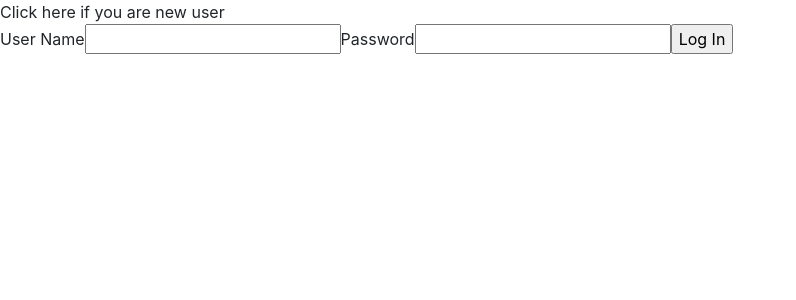
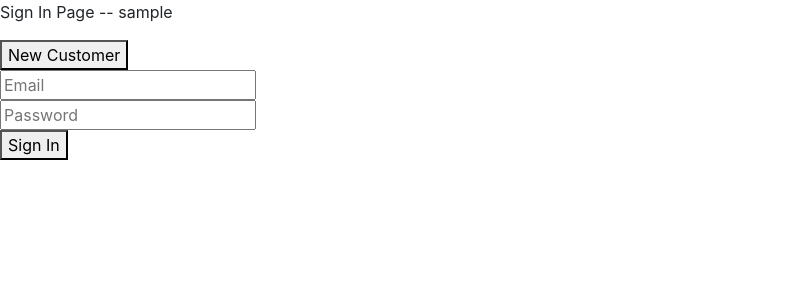
Before and after one commit to ruinanzhang/Air-dog, a React (Create React App) app in the folder client/: page /Login in a window 1280 px wide. Shown: the top 300 px of the page, without its empty margins (0-796 px from the left). Built offline with nearby package versions, Linux system fonts and the light colour scheme.

Commit message:
sepeared signin and signup pages, added redirect link in signin page

```diff
--- a/client/src/pages/Login.js
+++ b/client/src/pages/Login.js
@@ -1,77 +1,224 @@
 import React, { Component } from "react";
 import './App.css';
+import { Route, Switch } from 'react-router-dom';
+import Home from './Home';
+import Signup from './Signup';
+import { useHistory } from 'react-router-dom';
+
 
 class LoginPage extends Component {
   constructor() {
     super();
     this.state = {
-      username: '',
-      password: '',
-      error: '',
+      isLoading: true,
+      token: '',
+      signInError: '',
+      signInEmail: '',
+      signInPassword: '',
     };
 
-    this.handlePassChange = this.handlePassChange.bind(this);
-    this.handleUserChange = this.handleUserChange.bind(this);
-    this.handleSubmit = this.handleSubmit.bind(this);
-    this.dismissError = this.dismissError.bind(this);
+    this.onTextboxChangeSignInEmail = this.onTextboxChangeSignInEmail.bind(this);
+    this.onTextboxChangeSignInPassword = this.onTextboxChangeSignInPassword.bind(this);
+
+    // this.handlePassChange = this.handlePassChange.bind(this);
+    // this.handleUserChange = this.handleUserChange.bind(this);
+    // this.handleSubmit = this.handleSubmit.bind(this);
+    // this.dismissError = this.dismissError.bind(this);
+
+    this.onSignIn = this.onSignIn.bind(this);
   }
+  // state = {
+  //   redirect: false
+  // }
+  // setRedirect = () => {
+  //   this.setState({
+  //     redirect: true
+  //   })
+  // }
+  // renderRedirect = () => {
+  //   if (this.state.redirect) {
+  //     window.location.href = "/google.com";
+  //   }
+  // }
 
-  dismissError() {
-    this.setState({ error: '' });
-  }
+  // Functions starting from here:
 
-  handleSubmit(evt) {
-    evt.preventDefault();
 
-    if (!this.state.username) {
-      return this.setState({ error: 'Username is required' });
-    }
-
-    if (!this.state.password) {
-      return this.setState({ error: 'Password is required' });
-    }
-
-    return this.setState({ error: '' });
-  }
-
-  handleUserChange(evt) {
+  onTextboxChangeSignInEmail(event) {
     this.setState({
-      username: evt.target.value,
-    });
-  };
-
-  handlePassChange(evt) {
-    this.setState({
-      password: evt.target.value,
+      signInEmail: event.target.value,
     });
   }
 
+  onTextboxChangeSignInPassword(event) {
+    this.setState({
+      signInPassword: event.target.value,
+    });
+  }
+
+  componentDidMount() {
+    this.setState({
+      isLoading: false
+    });
+  }
+  onSignIn() {
+    // Grab state
+    const {
+      signInEmail,
+      signInPassword,
+    } = this.state;
+
+    this.setState({
+      isLoading: true,
+    });
+
+    // Post request to backend
+    fetch('/api/signin', {
+      method: 'POST',
+      headers: {
+        'Content-Type': 'application/json'
+      },
+      body: JSON.stringify({
+        email: signInEmail,
+        password: signInPassword,
+      }),
+    }).then(res => res.json())
+      .then(json => {
+        console.log('json', json);
+        if (json.success) {
+          //   setInStorage('the_main_app', { token: json.token });
+          this.setState({
+            signInError: json.message,
+            isLoading: false,
+            signInPassword: '',
+            signInEmail: '',
+            token: json.token,
+          });
+        } else {
+          this.setState({
+            signInError: json.message,
+            isLoading: false,
+          });
+        }
+      });
+  }
   render() {
-    // NOTE: I use data-attributes for easier E2E testing
-    // but you don't need to target those (any css-selector will work)
-
+    const {
+      isLoading,
+      token,
+      signInError,
+      signInEmail,
+      signInPassword,
+    } = this.state;
+    if (isLoading) {
+      return (<div><p>Loading...</p></div>);
+    }
+    if (!token) {
+      return (
+        <div>
+          <div>
+            {
+              (signInError) ? (
+                <p>{signInError}</p>
+              ) : (null)
+            }
+            <p>Sign In Page -- sample </p>
+            <div>
+            <button onClick={() => {
+              window.location.href = "/Signup";
+            }}>
+              New Customer
+            </button>
+            </div>
+            <input
+              type="email"
+              placeholder="Email"
+              value={signInEmail}
+              onChange={this.onTextboxChangeSignInEmail}
+            />
+            <br />
+            <input
+              type="password"
+              placeholder="Password"
+              value={signInPassword}
+              onChange={this.onTextboxChangeSignInPassword}
+            />
+            <br />
+            <Switch>
+              <Route exact path='/' component={Home} />
+              <button onClick={this.onSignIn}>Sign In</button>
+            </Switch>
+          </div>
+          <br />
+          <br />
+        </div>
+      );
+    }
     return (
-      <div className="Login">
-        <div>Click here if you are new user</div>
-        <form onSubmit={this.handleSubmit}>
-          {
-            this.state.error &&
-            <h3 data-test="error" onClick={this.dismissError}>
-              <button onClick={this.dismissError}>✖</button>
-              {this.state.error}
-            </h3>
-          }
-          <label>User Name</label>
-          <input type="text" data-test="username" value={this.state.username} onChange={this.handleUserChange} />
-
-          <label>Password</label>
-          <input type="password" data-test="password" value={this.state.password} onChange={this.handlePassChange} />
-
-          <input type="submit" value="Log In" data-test="submit" />
-        </form>
+      <div>
+        <p>Signed in</p>
       </div>
     );
+
   }
 }
 
 export default LoginPage;
+
+  // dismissError() {
+  //   this.setState({ error: '' });
+  // }
+
+  // handleSubmit(evt) {
+  //   evt.preventDefault();
+
+  //   if (!this.state.username) {
+  //     return this.setState({ error: 'Username is required' });
+  //   }
+
+  //   if (!this.state.password) {
+  //     return this.setState({ error: 'Password is required' });
+  //   }
+
+  //   return this.setState({ error: '' });
+  // }
+
+  // handleUserChange(evt) {
+  //   this.setState({
+  //     username: evt.target.value,
+  //   });
+  // };
+
+  // handlePassChange(evt) {
+  //   this.setState({
+  //     password: evt.target.value,
+  //   });
+  // }
+
+//   render() {
+//     // NOTE: I use data-attributes for easier E2E testing
+//     // but you don't need to target those (any css-selector will work)
+
+//     return (
+//       <div className="Login">
+//         <div>Click here if you are new user </div>
+//         <form onSubmit={this.handleSubmit}>
+//           {
+//             this.state.error &&
+//             <h3 data-test="error" onClick={this.dismissError}>
+//               <button onClick={this.dismissError}>✖</button>
+//               {this.state.error}
+//             </h3>
+//           }
+//           <label>User Name</label>
+//           <input type="text" data-test="username" value={this.state.username} onChange={this.handleUserChange} />
+
+//           <label>Password</label>
+//           <input type="password" data-test="password" value={this.state.password} onChange={this.handlePassChange} />
+
+//           <input type="submit" value="Log In" data-test="submit" />
+//         </form>
+//       </div>
+//     );
+//   }
+// }
--- a/client/src/pages/Signup.js
+++ b/client/src/pages/Signup.js
@@ -14,19 +14,19 @@ class Signup extends Component {
             isLoading: true,
             token: '',
             signUpError: '',
-            signInError: '',
-            signInEmail: '',
-            signInPassword: '',
+            // signInError: '',
+            // signInEmail: '',
+            // signInPassword: '',
             signUpEmail: '',
             signUpPassword: '',
         };
 
-        this.onTextboxChangeSignInEmail = this.onTextboxChangeSignInEmail.bind(this);
-        this.onTextboxChangeSignInPassword = this.onTextboxChangeSignInPassword.bind(this);
+        // this.onTextboxChangeSignInEmail = this.onTextboxChangeSignInEmail.bind(this);
+        // this.onTextboxChangeSignInPassword = this.onTextboxChangeSignInPassword.bind(this);
         this.onTextboxChangeSignUpEmail = this.onTextboxChangeSignUpEmail.bind(this);
         this.onTextboxChangeSignUpPassword = this.onTextboxChangeSignUpPassword.bind(this);
 
-        this.onSignIn = this.onSignIn.bind(this);
+        // this.onSignIn = this.onSignIn.bind(this);
         this.onSignUp = this.onSignUp.bind(this);
         // this.logout = this.logout.bind(this);
     }
@@ -38,17 +38,17 @@ class Signup extends Component {
 
     //  These functions help with updating values of textboxes/state values:
 
-    onTextboxChangeSignInEmail(event) {
-        this.setState({
-            signInEmail: event.target.value,
-        });
-    }
+    // onTextboxChangeSignInEmail(event) {
+    //     this.setState({
+    //         signInEmail: event.target.value,
+    //     });
+    // }
 
-    onTextboxChangeSignInPassword(event) {
-        this.setState({
-            signInPassword: event.target.value,
-        });
-    }
+    // onTextboxChangeSignInPassword(event) {
+    //     this.setState({
+    //         signInPassword: event.target.value,
+    //     });
+    // }
 
     onTextboxChangeSignUpEmail(event) {
         this.setState({
@@ -106,56 +106,56 @@ class Signup extends Component {
 
 
 
-      onSignIn() {
-        // Grab state
-        const {
-          signInEmail,
-          signInPassword,
-        } = this.state;
+    //   onSignIn() {
+    //     // Grab state
+    //     const {
+    //       signInEmail,
+    //       signInPassword,
+    //     } = this.state;
 
-        this.setState({
-          isLoading: true,
-        });
+    //     this.setState({
+    //       isLoading: true,
+    //     });
 
-        // Post request to backend
-        fetch('/api/signin', {
-          method: 'POST',
-          headers: {
-            'Content-Type': 'application/json'
-          },
-          body: JSON.stringify({
-            email: signInEmail,
-            password: signInPassword,
-          }),
-        }).then(res => res.json())
-          .then(json => {
-            console.log('json', json);
-            if (json.success) {
-            //   setInStorage('the_main_app', { token: json.token });
-              this.setState({
-                signInError: json.message,
-                isLoading: false,
-                signInPassword: '',
-                signInEmail: '',
-                token: json.token,
-              });
-            } else {
-              this.setState({
-                signInError: json.message,
-                isLoading: false,
-              });
-            }
-          });
-      }
+    //     // Post request to backend
+    //     fetch('/api/signin', {
+    //       method: 'POST',
+    //       headers: {
+    //         'Content-Type': 'application/json'
+    //       },
+    //       body: JSON.stringify({
+    //         email: signInEmail,
+    //         password: signInPassword,
+    //       }),
+    //     }).then(res => res.json())
+    //       .then(json => {
+    //         console.log('json', json);
+    //         if (json.success) {
+    //         //   setInStorage('the_main_app', { token: json.token });
+    //           this.setState({
+    //             signInError: json.message,
+    //             isLoading: false,
+    //             signInPassword: '',
+    //             signInEmail: '',
+    //             token: json.token,
+    //           });
+    //         } else {
+    //           this.setState({
+    //             signInError: json.message,
+    //             isLoading: false,
+    //           });
+    //         }
+    //       });
+    //   }
 
 
     render() {
         const {
             isLoading,
             token,
-            signInError,
-            signInEmail,
-            signInPassword,
+            // signInError,
+            // signInEmail,
+            // signInPassword,
             signUpEmail,
             signUpPassword,
             signUpError,
@@ -166,29 +166,6 @@ class Signup extends Component {
         if (!token) {
             return (
                 <div>
-                    <div>
-                        {
-                            (signInError) ? (
-                                <p>{signInError}</p>
-                            ) : (null)
-                        }
-                        <p>Sign In</p>
-                        <input
-                            type="email"
-                            placeholder="Email"
-                            value={signInEmail}
-                            onChange={this.onTextboxChangeSignInEmail}
-                        />
-                        <br />
-                        <input
-                            type="password"
-                            placeholder="Password"
-                            value={signInPassword}
-                            onChange={this.onTextboxChangeSignInPassword}
-                        />
-                        <br />
-                        <button onClick={this.onSignIn}>Sign In</button>
-                    </div>
                     <br />
                     <br />
                     <div>
@@ -217,7 +194,7 @@ class Signup extends Component {
         }
         return (
             <div>
-                <p>Signed in</p>
+                <p>Signed up</p>
             </div>
         );
 
```
Also changed, not shown: 1 other file (tests, documents, lock files or other folders).
